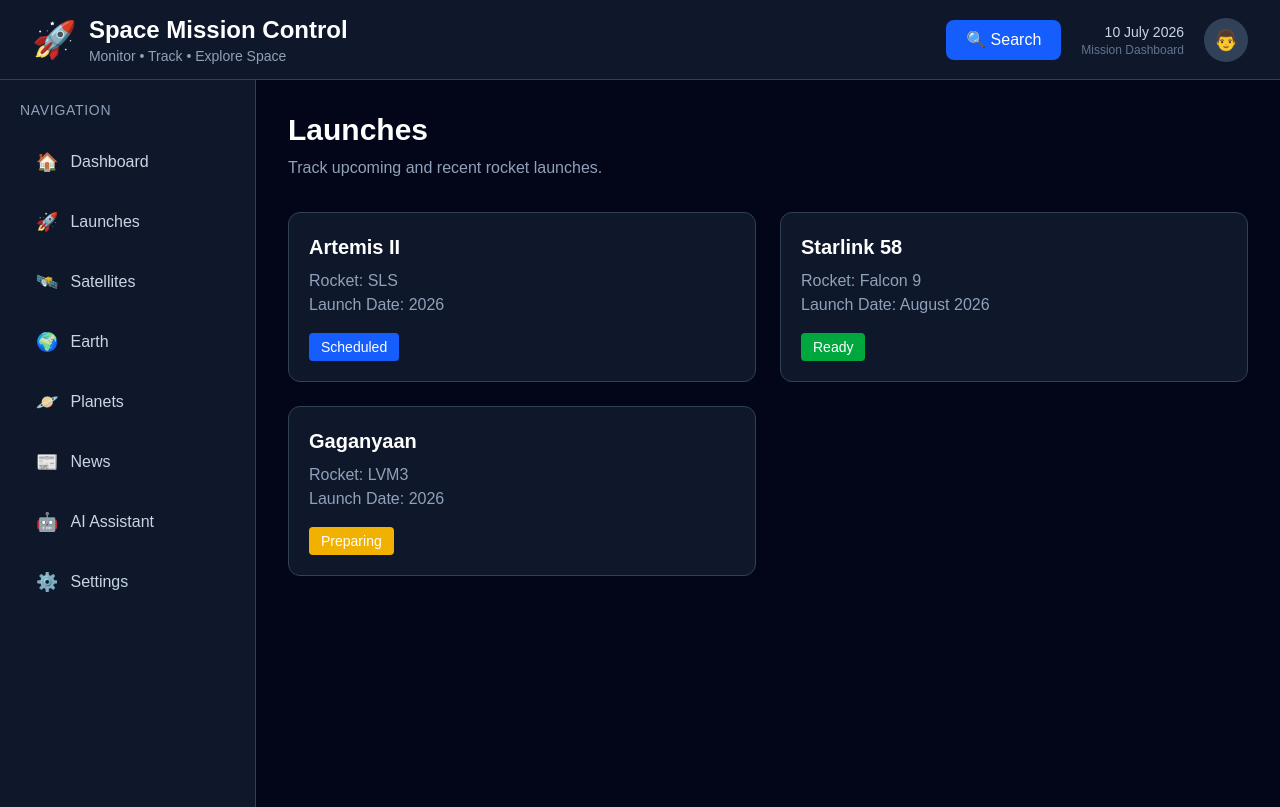
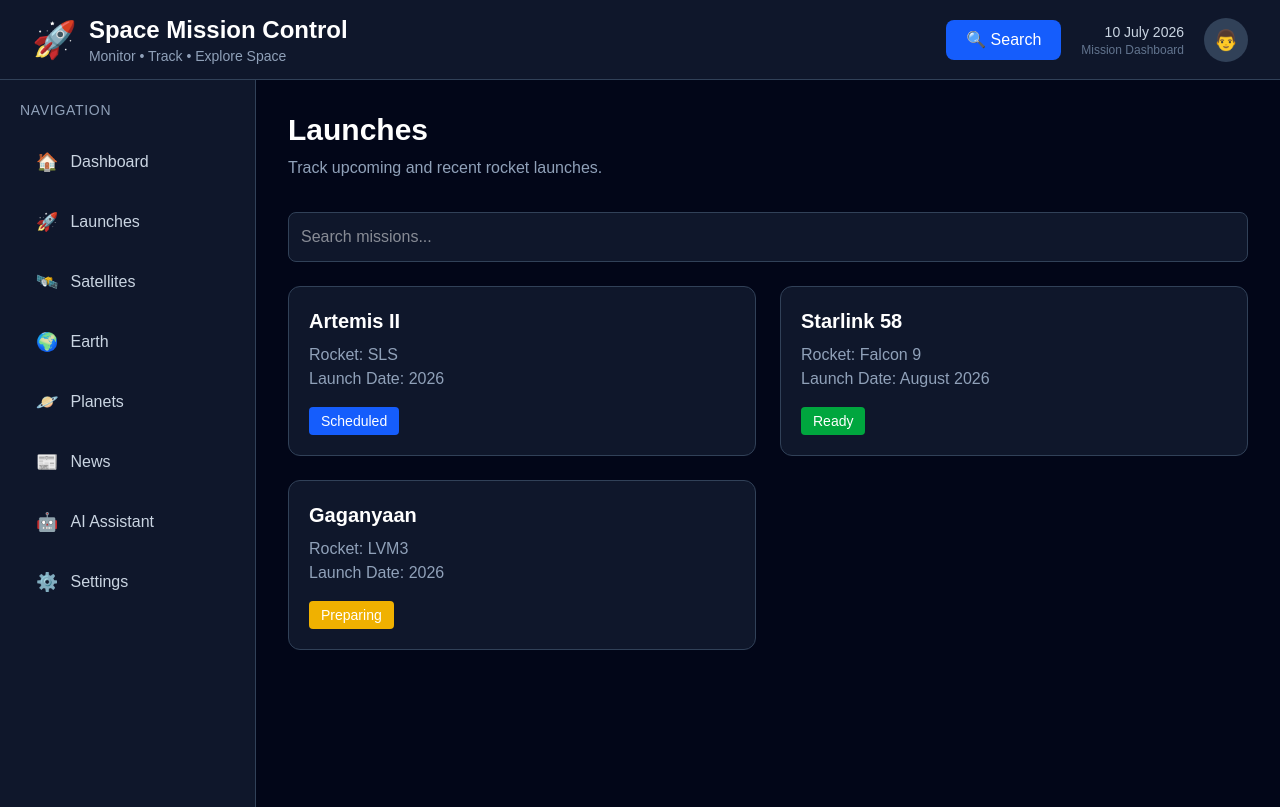
Before and after one commit to pragatipandey-tech/Space-Mission-Control, a React (Vite) app in the folder frontend/: page /launches in a window 1280 px wide. Built offline with nearby package versions, Linux system fonts and the light colour scheme.

Commit message:
feat: add launch search input

```diff
--- a/frontend/src/pages/Launches.tsx
+++ b/frontend/src/pages/Launches.tsx
@@ -7,6 +7,12 @@ export default function Launches() {
       <PageHeader
         title="Launches"
         description="Track upcoming and recent rocket launches."
+      />
+
+      <input
+        type="text"
+        placeholder="Search missions..."
+        className="mb-6 w-full rounded-lg border border-slate-700 bg-slate-900 p-3 text-white outline-none focus:border-blue-500"
       />
 
       <div className="grid grid-cols-1 gap-6 lg:grid-cols-2">
```
